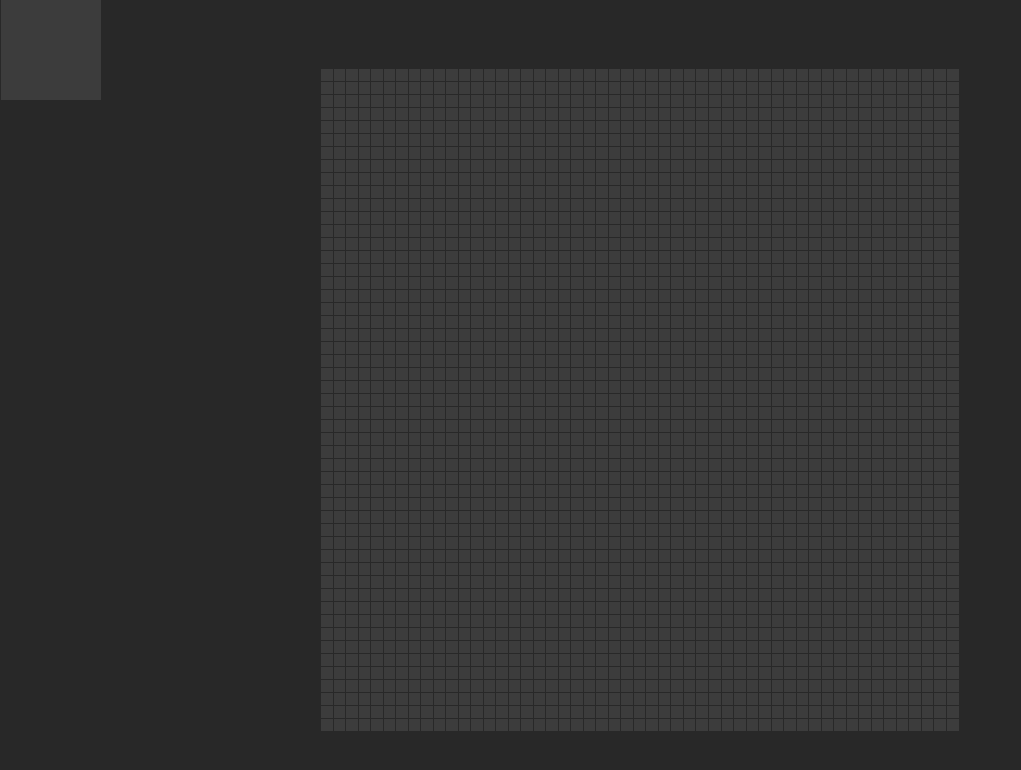
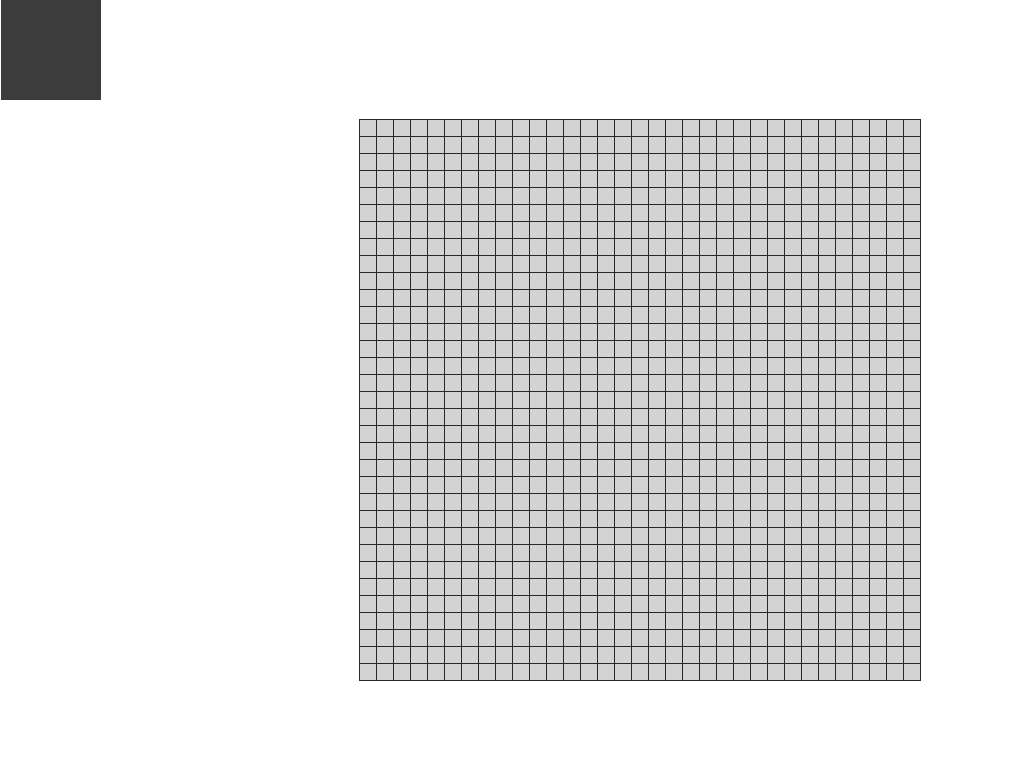
Before and after one commit to apausa/life, a website: page project/src/life.html in a window 1280 px wide. Shown: the whole page, without its empty margins (0-1021 px from the left). Drawn offline with nearby package versions, Linux system fonts and the light colour scheme; files that its build step writes are made by us from their sources.

Commit message:
Install scss

```diff
--- a/project/package.json
+++ b/project/package.json
@@ -17,5 +17,8 @@
     "eslint": "^7.32.0",
     "eslint-config-airbnb-base": "^14.2.1",
     "eslint-plugin-import": "^2.25.2"
+  },
+  "dependencies": {
+    "scss": "^0.2.4"
   }
 }
--- a/project/src/life.js
+++ b/project/src/life.js
@@ -1,6 +1,6 @@
 let [first, second] = [[], []];
-let [interval, status] = [null, false];
-const [row, column] = [50, 50];
+let [interval, state] = [null, false];
+const [row, column] = [32, 32];
 
 class Life {
   constructor() {
@@ -78,13 +78,13 @@ cells.forEach((cell) => {
 });
 
 play.addEventListener('click', () => {
-  if (status === false) {
-    status = true;
+  if (state === false) {
+    state = true;
     interval = setInterval(() => {
       life.computer();
     }, 100);
   } else {
-    status = false;
+    state = false;
     clearInterval(interval);
   }
 });
--- a/project/src/styles.css
+++ b/project/src/styles.scss
@@ -1,13 +1,16 @@
 
 * {
-    margin: 0;
+	margin: 0;
+	padding: 0;
+	border: 0;
+	font-size: 100%;
+	font: inherit;
+	vertical-align: baseline;
 }
 
-body {
-    background-color: rgb(40, 40, 40);
-}
 table {
     border-collapse: collapse;
+    border-spacing: 0;
     position: absolute;
 	z-index: 1;
 	top: 50%;
@@ -17,17 +20,16 @@ table {
 
 td {
     border: 1px solid rgb(40, 40, 40);
-    width: 10px;
-    height: 10px;
+    width: 16px;
+    height: 16px;
 }
-
 
 .alive {
     background-color: rgb(20, 20, 255);
 }
 
 .dead {
-    background-color: rgb(60, 60, 60)
+    background-color: lightgray;
 }
 .play {
     font-family: 'Helvetica Neue', 'Helvetica', sans-serif;
```
Also changed, not shown: 1 other file.
